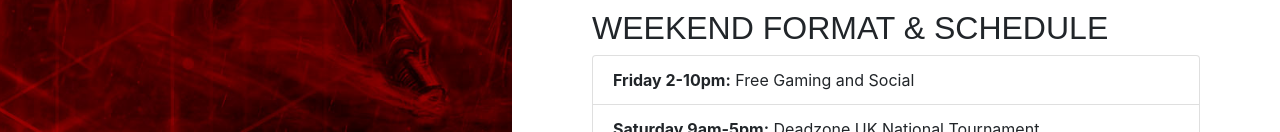
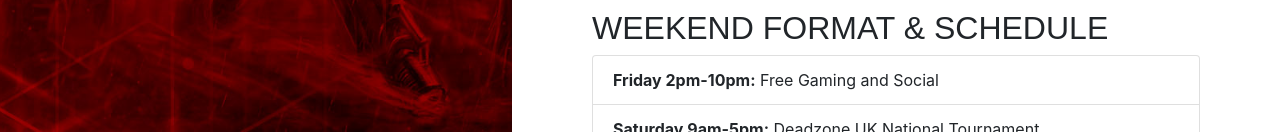
Before and after one commit to spacedawwwg/wofcon-2020, a Vue app: page / in a window 1280 px wide. Shown: the part 668-800 px from the top of the page. Built offline with nearby package versions, Linux system fonts and the light colour scheme; a web font is replaced by a local one.

Commit message:
hotfix: update time

```diff
--- a/src/views/Home.vue
+++ b/src/views/Home.vue
@@ -37,7 +37,7 @@
     <h2 class="pt-2">Weekend Format &amp; Schedule</h2>
     <b-list-group class="mb-4">
       <b-list-group-item>
-        <strong>Friday 2-10pm:</strong> Free Gaming and Social
+        <strong>Friday 2pm-10pm:</strong> Free Gaming and Social
       </b-list-group-item>
       <b-list-group-item>
         <strong>Saturday 9am-5pm:</strong> Deadzone UK National Tournament
```
